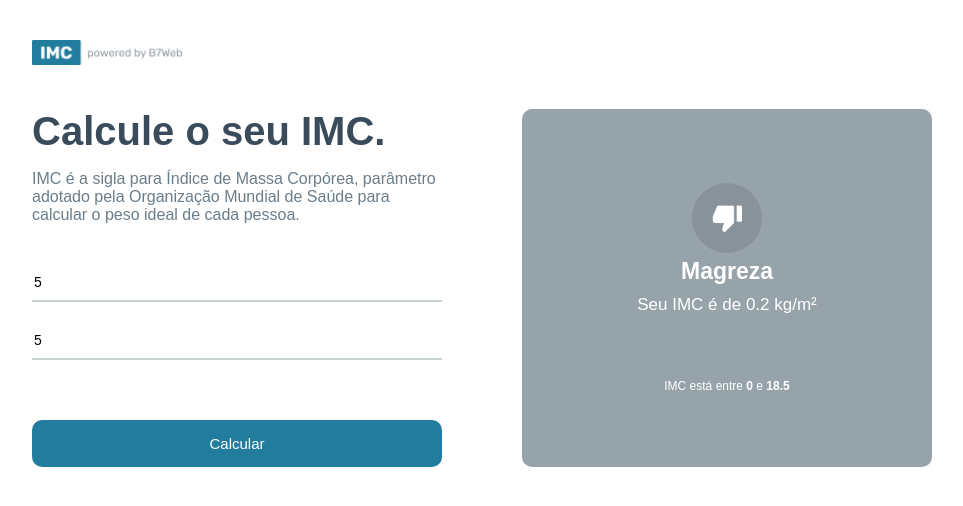
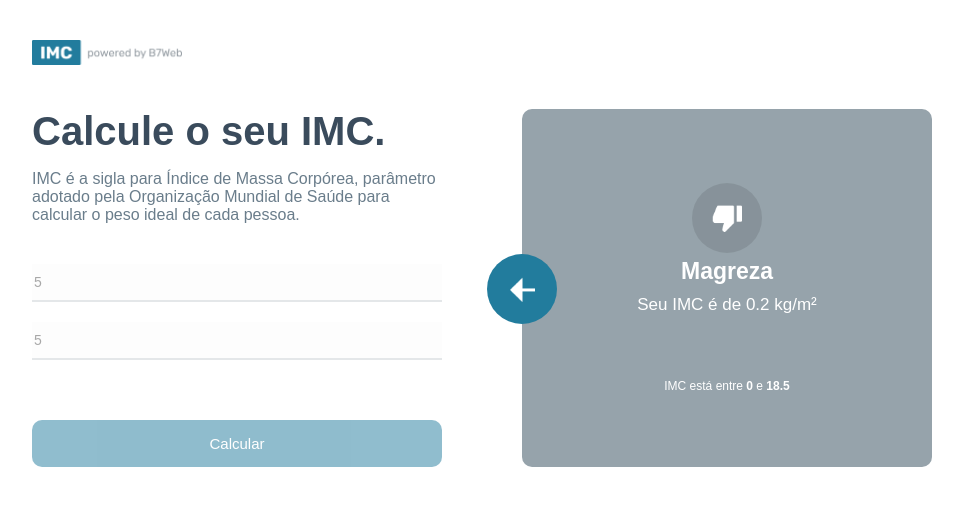
Before and after one commit to xMattRx/React_IMC, a React (Vite) app: page / in a window 1280 px wide. Both pictures are taken after typing "5", "5" into the empty fields and a click on the button "Calcular". Shown: the top 506 px of the page, without its empty margins (158-1121 px from the left). Built offline with nearby package versions, Linux system fonts and the light colour scheme.

Commit message:
desabilitando campos ao mostrar resultados

```diff
--- a/src/App.module.css
+++ b/src/App.module.css
@@ -37,6 +37,9 @@
   outline: 0;
 
 }
+.container .leftSide input:disabled{
+  opacity: .5;
+}
 .container .leftSide button{
   background-color: #227c9d;
   color: #fff;
@@ -52,7 +55,9 @@
 .container .leftSide button:hover{
   opacity: .8;
 }
-
+.container .leftSide button:disabled{
+  opacity: .5;
+}
 
 .container .rightSide{
   flex: 1;
@@ -69,3 +74,20 @@
   flex: 1;
   display: flex;
 }
+.container .rightSide .rightArrow{
+  position: absolute;
+  background-color: #227C9D;
+  width: 70px;
+  height: 70px;
+  border-radius: 50%;
+  display: flex;
+  align-items: center;
+  justify-content: center;
+  cursor: pointer;
+  margin-left: -35px;
+  margin-top: 145px;
+  transition: all ease .3s;
+}
+.container .rightSide .rightArrow:hover{
+  opacity: .8;
+}
--- a/src/App.tsx
+++ b/src/App.tsx
@@ -1,5 +1,6 @@
 import React, { useState } from 'react'
 import styles from './App.module.css'
+import leftArrowImage from './assets/leftarrow.png'
 import poweredImage from './assets/powered.png'
 import { GridItem } from './components/GridItem'
 import { calculateImc, Level, levels } from './helpers/imc'
@@ -17,6 +18,12 @@
     }
   }
 
+  const handleBackButton = () =>{
+    setToShow(null);
+    setHeightField(0);
+    setWeightField(0);
+  }
+
   return (
     <div className={styles.main}>
       <header>
@@ -30,15 +37,15 @@
           <h1>Calcule o seu IMC.</h1>
           <p>IMC é a sigla para Índice de Massa Corpórea, parâmetro adotado pela Organização Mundial de Saúde para calcular o peso ideal de cada pessoa.</p>
 
-          <input type="number" value={heightField > 0 ? heightField : ''} onChange={(e)=>{
+          <input disabled={toShow ? true : false} type="number" value={heightField > 0 ? heightField : ''} onChange={(e)=>{
            setHeightField(parseFloat(e.target.value))
           }} placeholder="Digite a sua altura. Ex: 1.5 (em metros)" />
 
-          <input type="number" value={weightField > 0 ? weightField : ''} onChange={(e)=>{
+          <input disabled={toShow ? true : false} type="number" value={weightField > 0 ? weightField : ''} onChange={(e)=>{
            setWeightField(parseFloat(e.target.value))
           }} placeholder="Digite o seu peso. Ex: 75.3 (em kg)" />
 
-          <button onClick={handleCalculateButton}>Calcular</button>
+          <button disabled={toShow ? true : false} onClick={handleCalculateButton}>Calcular</button>
 
 
         </div>
@@ -53,7 +60,9 @@
         }
         {toShow &&
           <div className={styles.rightBig}>
-            <div className={styles.rightArrow}></div>
+            <div className={styles.rightArrow} onClick={handleBackButton}>
+              <img src={leftArrowImage} alt="" width={25}/>
+            </div>
             <GridItem item={toShow}/>
           </div>
         }
--- a/src/helpers/imc.ts
+++ b/src/helpers/imc.ts
@@ -21,8 +21,9 @@
 
   for(let i in levels){
     if(imc >= levels[i].imc[0] && imc < levels[i].imc[1]){
-      levels[i].yourImc = parseFloat(imc.toFixed(2));
-      return levels[i];
+      let levelCopy: Level = {...levels[i]}
+      levelCopy.yourImc = parseFloat(imc.toFixed(2));
+      return levelCopy;
     }
   }
 
```
